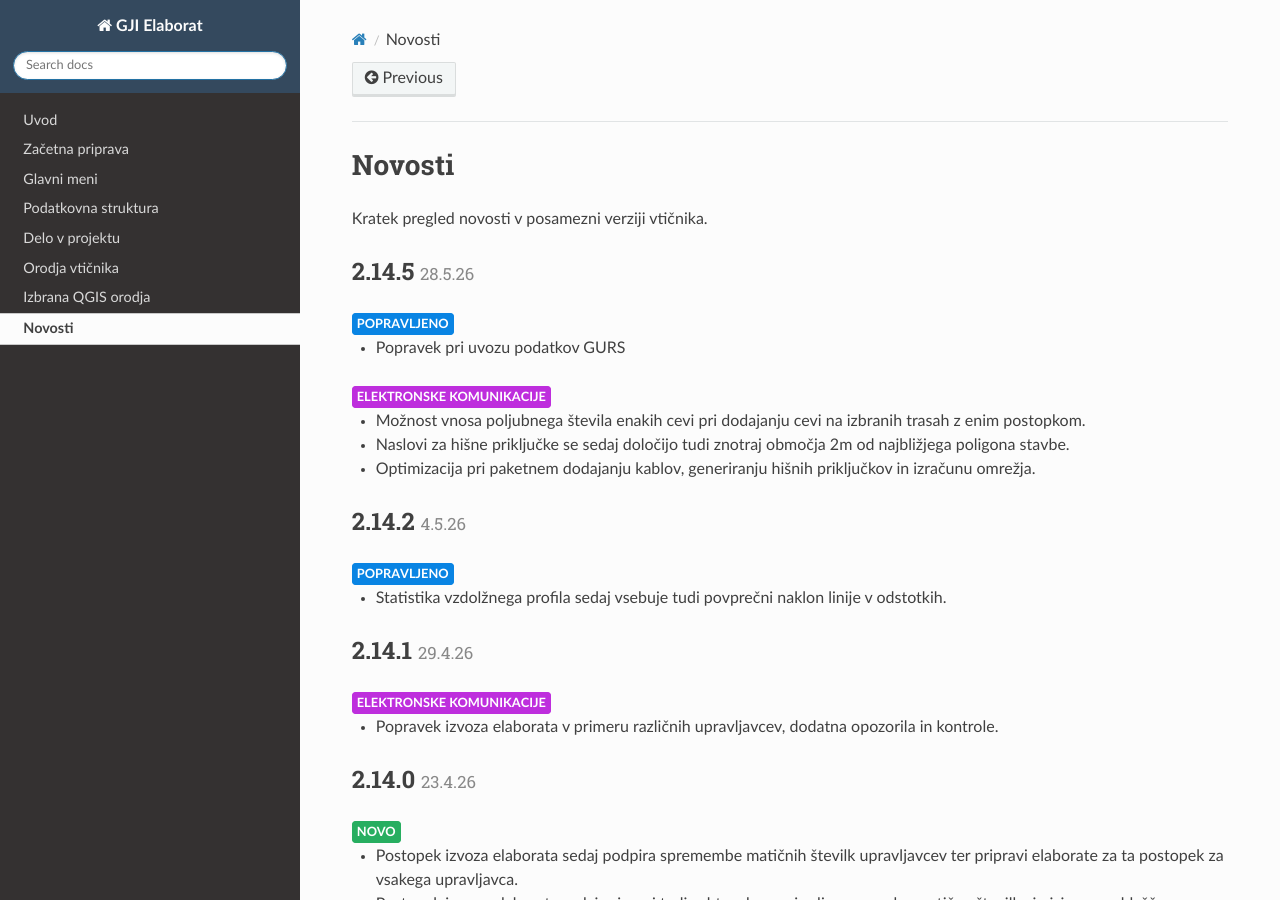
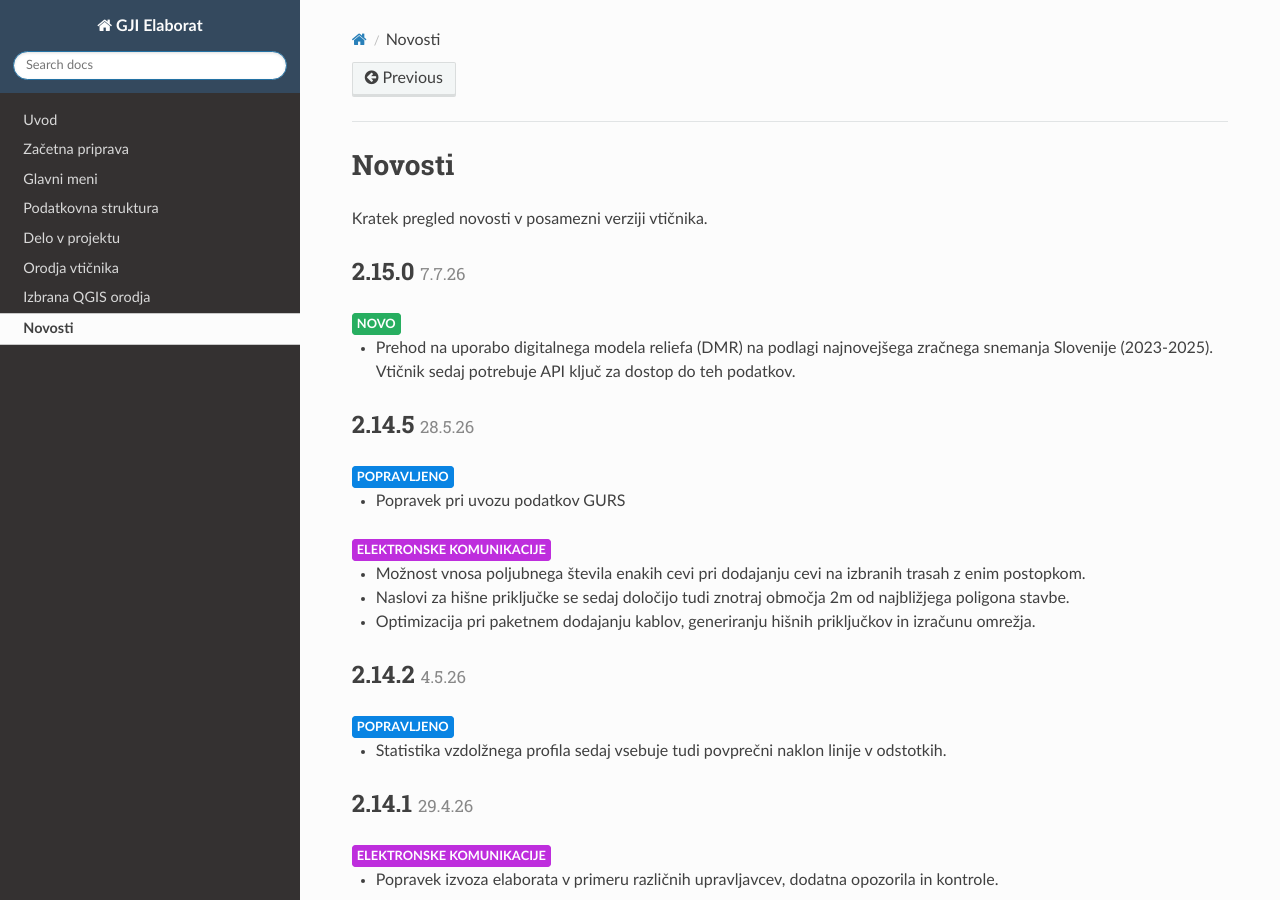
Before and after one commit to level2-gis/gji_elaborat_docs, a Sphinx documentation site: the page built from doc/novosti.rst, in a window 1280 px wide and 900 px high. Built offline with Sphinx 7.4.7 and the Read the Docs theme 3.1.0, drawn with Linux system fonts in a browser that asks for light colours.

Commit message:
novosti, nov dmr

```diff
--- a/doc/akcije.rst
+++ b/doc/akcije.rst
@@ -63,7 +63,7 @@ Horizontalna os (X) prikazuje razdaljo linije, vertikalna os (Y) pa nadmorsko vi
 **Vsebina profila:**
 
 - **Modra linija** - višinski profil linije z označenimi lomnimi točkami
-- **Siva polnitev** - digitalni model reliefa (DMR s celico 1m x 1m)
+- **Siva polnitev** - digitalni model reliefa (DMR s celico 0,5m x 0,5m)
 - **Cian trikotniki** - točke stika z drugimi linijami
 - **Rdeči pravokotniki** - točkovni objekti na liniji z ustrezno višino na podlagi Z koordinate in polja DIM_Z.
 
--- a/doc/novosti.rst
+++ b/doc/novosti.rst
@@ -4,6 +4,15 @@ Novosti
 =======
 
 Kratek pregled novosti v posamezni verziji vtičnika.
+
+.. _v2.15.0:
+
+2.15.0 :smalldate:`7.7.26`
+------------------------------
+
+|newlabel|
+
+- Prehod na uporabo digitalnega modela reliefa (DMR) na podlagi najnovejšega zračnega snemanja Slovenije (2023-2025). Vtičnik sedaj potrebuje API ključ za dostop do teh podatkov.
 
 .. _v2.14.5:
 
--- a/doc/orodja.rst
+++ b/doc/orodja.rst
@@ -214,10 +214,10 @@ Vsebuje orodja, ki ne spreminjajo podatkov v elaboratu in se lahko uporabljajo t
 
 .. _kontrola_lidar:
 
-Kontrola in poprava točk (LiDAR, geoid)
+Kontrola in poprava točk (DMR, geoid)
 ~~~~~~~~~~~~~~~~~~~~~~~~~~~~~~~~~~~~~~~
 
-Za točkovni sloj izvede pripis višin iz Digitalnega modela reliefa (DMR), ki je bil generiran iz podatkov LiDAR in predstavlja
+Za točkovni sloj izvede pripis višin iz Digitalnega modela reliefa (DMR), ki je bil generiran iz najnovejših podatkov zračnega skeniranja Slovenije (2023-2025) in predstavlja
 najbolj natančne podatke o reliefu za celotno državo.
 
 V primeru, da je vhodni sloj v 3D obliki (PointZ) izračuna tudi razliko med originalno višino in višino iz DMR.
--- a/doc/uvod.rst
+++ b/doc/uvod.rst
@@ -34,7 +34,8 @@ Značilnosti
 ~~~~~~~~~~~~~~~~~~~~~~~~
 
 - Vsi elementi so vodeni z višino (3D)
-- Enostavna kontrola in urejanje višin (možnost uporabe podatkov LiDAR)
+- Enostavna kontrola in urejanje višin
+- Možnost uporabe najnovejšega digitalnega modela reliefa (DMR 0,5m, LiDAR 2023-2025)
 - Interaktivni :ref:`vzdolzni_profil` linije s prikazom višinskih točk, reliefa ter povezanih elementov
 
 🛠️ Orodja za delo
```
Also changed, not shown: other parts of doc/orodja.rst (+1 -1 lines).
